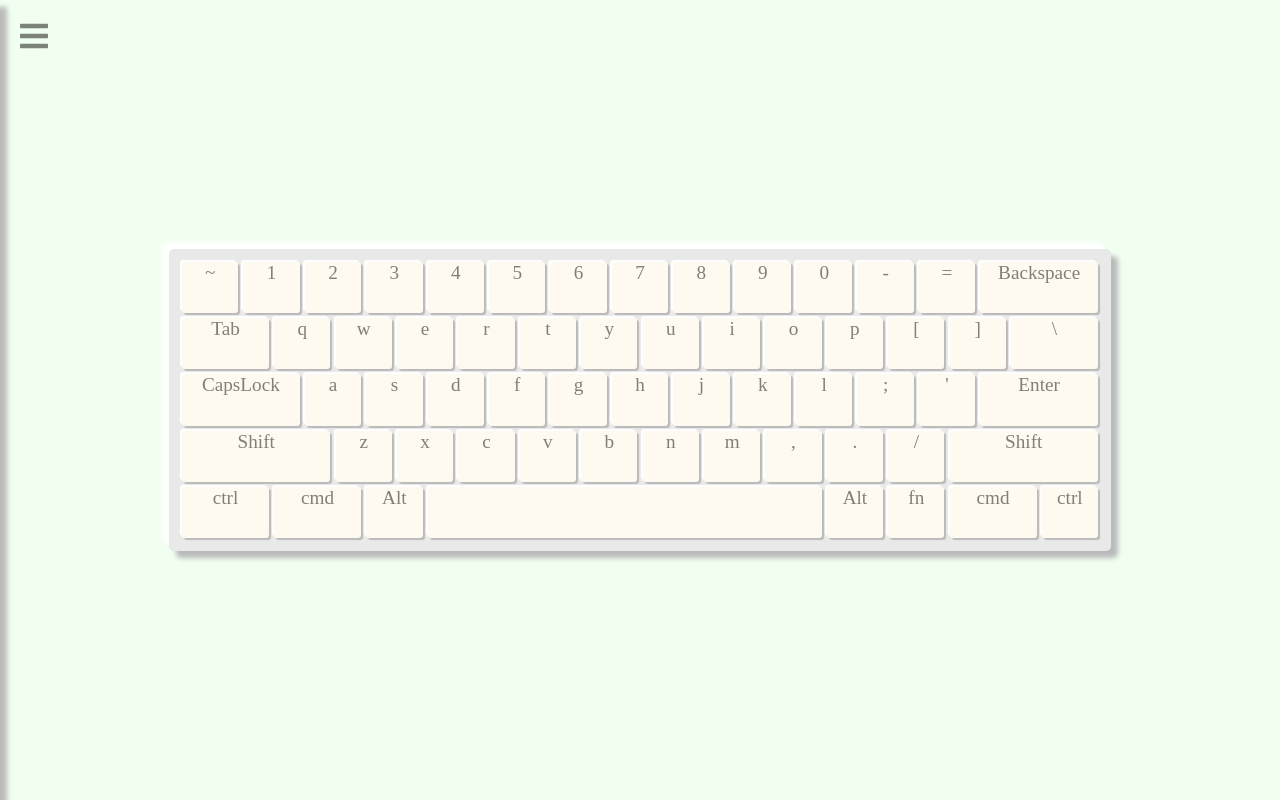
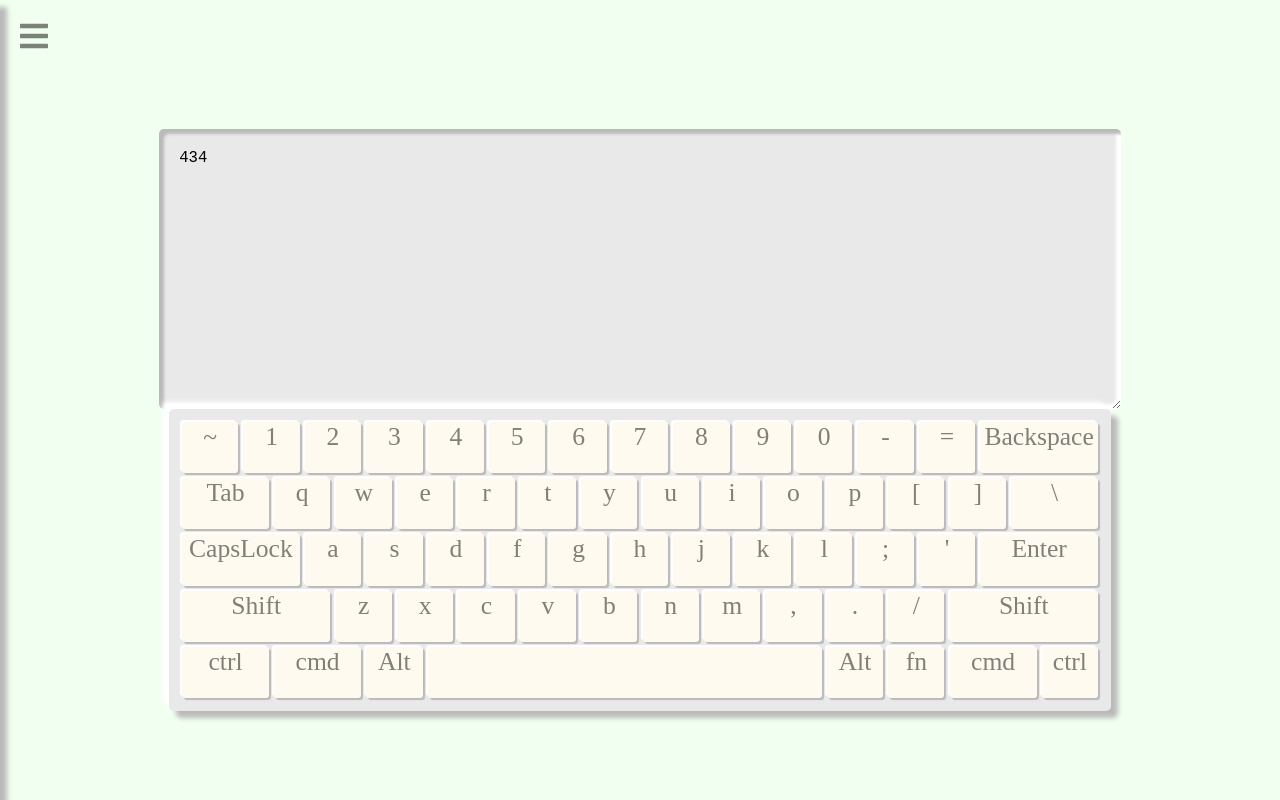
Before and after one commit to VitaliyMurashko/react-typescript-playground, a React (Create React App) app: page /keyboard in a window 1280 px wide. Built offline with nearby package versions, Linux system fonts and the light colour scheme.

Commit message:
add textarea to keyboard

```diff
--- a/src/components/Container/container.scss
+++ b/src/components/Container/container.scss
@@ -2,6 +2,7 @@
     width: 100vw;
     height: 100vh;
     display: flex;
+    flex-direction: column;
     align-items: center;
     justify-content: center;
     overflow: hidden;
--- a/src/components/Keyboard/Key.tsx
+++ b/src/components/Keyboard/Key.tsx
@@ -8,7 +8,7 @@ type Custom = {
 
 const KeyInput = styled.div<Custom>`
 grid-column: span ${props => props.size};
-font-size:1.5vw;
+font-size:2vw;
 align-self: auto;
 text-align:center;
 background-color: floralwhite;
@@ -27,18 +27,19 @@ type buttonType = {
     setkey: (payload:any) => void
 }
 
-const Key: React.SFC<buttonType> = (props) => {
+const Key: React.SFC<buttonType> = ({value, size, pressedKey, setkey}) => {
     const [IsPressed, setIsPressed] = useState(false)
 
     useEffect(() => {
-        props.pressedKey === props.value && setIsPressed(true)
+        pressedKey === value && setIsPressed(true)
         setTimeout(() => {
             setIsPressed(false)
+            setkey('');
         }, 100)
-    }, [props.pressedKey, props.value])
+    }, [pressedKey, value])
 
     return (
-        <KeyInput size={props.size} IsPressed={IsPressed}>{props.value}</KeyInput>
+        <KeyInput size={size} IsPressed={IsPressed}>{value}</KeyInput>
     )
 }
 
--- a/src/components/Keyboard/Keyboard.tsx
+++ b/src/components/Keyboard/Keyboard.tsx
@@ -1,13 +1,14 @@
 import React from 'react';
 import Container from '../Container/Container';
 import KeyboardBase from './KeyboardBase';
+import TextField from './TextField'
 
 
 const Keyboard  = () => {
 
-
-    return(
+    return (
     <Container BgColor="honeydew">
+        <TextField text={'434'}></TextField>
         <KeyboardBase></KeyboardBase>
     </Container>
     )
--- a/src/components/Keyboard/KeyboardBase.tsx
+++ b/src/components/Keyboard/KeyboardBase.tsx
@@ -1,7 +1,7 @@
-import React ,{useEffect,useState} from 'react';
+import React, { useEffect, useState } from 'react';
 import styled from 'styled-components';
 import Key from './Key';
-import {Buttons} from './Buttons';
+import { Buttons } from './Buttons';
 
 const Container = styled.div`
 display: grid;
@@ -15,20 +15,27 @@ border-radius: 5px;
 padding:1vw;
 `
 
+
+
 const KeyboardBase = () => {
 
     const [key, setkey] = useState('')
 
     console.log(key);
-    useEffect(()=> {
-        document.addEventListener('keydown', (e) => setkey(e.key));
-
-        return () => {document.removeEventListener('keydown', (e) => setkey(e.key))};
+    useEffect(() => {
+        document.addEventListener('keydown', (e) => {
+            setkey(e.key)
+        })
+        return () => {
+            document.removeEventListener('keydown', (e) => {
+                setkey(e.key)
+            })
+        };
     }, [])
 
     return (
         <Container>
-            {Buttons.map(button => <Key key={Math.random()*100} value={button.value} size={button.size} pressedKey={key} setkey={setkey}/>)}
+            {Buttons.map(button => <Key key={Math.random() * 100} value={button.value} size={button.size} pressedKey={key} setkey={setkey} />)}
         </Container>
     )
 }
--- /dev/null
+++ b/src/components/Keyboard/TextField.tsx
@@ -0,0 +1,34 @@
+import React from 'react';
+import styled from 'styled-components';
+
+
+const Wrapper = styled.div`
+    margin:5vh 0;
+    min-height: 30vh;
+    min-width:80%;
+    text-align: center;
+`
+const TextArea = styled.textarea`
+    min-height:100%;
+    min-width:90%;
+    box-shadow:inset 5px 5px 3px #bababa, inset -5px -5px 3px #ffffff;
+    background: #e9e9e9;
+    border:0;
+    border-radius:5px;
+    padding:20px;
+    font-size:1.2em;
+`
+type textType = {
+    text:string;
+}
+
+const TextField:React.SFC<textType> = ({text}) => {
+
+    return (
+        <Wrapper>
+            <TextArea>{text}</TextArea>
+        </Wrapper>
+    )
+}
+
+export default TextField
```
Also changed, not shown: 1 other file (tests, documents, lock files or other folders).
